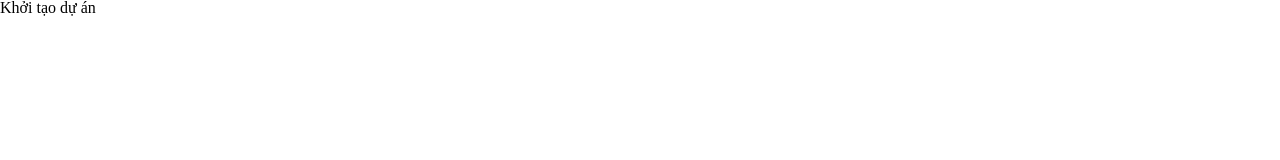
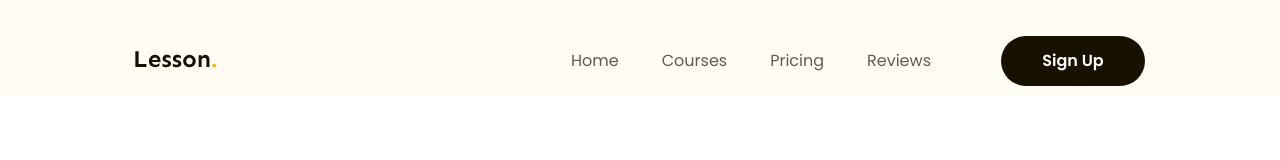
Before and after one commit to vudinhhnc/f8-htmlcss-02, a plain HTML site: page index.html in a window 1280 px wide. Shown: the top 160 px of the page. Drawn offline with Linux system fonts and the light colour scheme; files that its build step writes are made by us from their sources.

Commit message:
Làm phần Header - phần navbar

```diff
--- a/assets/css/style.css
+++ b/assets/css/style.css
@@ -0,0 +1,111 @@
+* {
+    box-sizing: border-box;
+}
+
+html {
+    font-size: 62.5%;
+    scroll-behavior: smooth;
+}
+
+body {
+    font-size: 1.6rem;
+    /* font-family: "Sen", sans-serif; */
+    font-family: "Poppins", sans-serif;
+}
+
+/* ======common====== */
+.content {
+    margin: 0 auto;
+    width: calc(100vw - 135px * 2);
+}
+
+a {
+    text-decoration: none;
+}
+
+.btn {
+    display: inline-block;
+    padding: 11px 0;
+    min-width: 144px;
+    border-radius: 9999px;
+    color: #fff;
+    text-align: center;
+    font-family: Poppins;
+    font-weight: 600;
+}
+
+.btn:hover {
+    opacity: 0.9;
+}
+
+/* ======header====== */
+.header {
+    background: #fffcf4;
+}
+
+.fixed {
+    position: sticky;
+    top: -26px;
+    z-index: 1;
+    padding-top: 36px;
+    padding-bottom: 10px;
+}
+
+/* .header .content {
+    background-color: rgb(229, 209, 119);
+} */
+
+.header .navbar {
+    display: flex;
+    align-items: center;
+    height: 50px;
+}
+
+.navbar ul {
+    display: flex;
+    gap: 43px;
+    margin-left: auto;
+}
+
+.navbar ul a {
+    position: relative;
+    display: inline-block;
+    padding: 15px 0;
+    font-family: Poppins;
+    color: #5f5b53;
+    font-size: 1.6rem;
+    font-weight: 400;
+    line-height: 1.75;
+    text-align: center;
+}
+
+.navbar ul li.active a::after {
+    position: absolute;
+    left: 0;
+    bottom: 6px;
+    display: none;
+    content: "";
+    width: 12px;
+    height: 2px;
+    border-radius: 9999px;
+    background-color: #171100;
+}
+
+.navbar ul li:hover a {
+    color: #171100;
+    text-shadow: 1px 0 0 currentColor;
+}
+
+.navbar ul li:hover a::after {
+    display: inline-block;
+}
+
+.navbar .action {
+    margin-left: 70px;
+}
+
+.navbar .action-click {
+    font-size: 1.6rem;
+    line-height: 1.75; /* 175% */
+    background: #171100;
+}
--- a/index.html
+++ b/index.html
@@ -5,11 +5,45 @@
         <meta name="viewport" content="width=device-width, initial-scale=1.0" />
         <!-- reset css -->
         <link rel="stylesheet" href="./assets/css/reset.css" />
+        <!-- embed font -->
+        <link rel="preconnect" href="https://fonts.googleapis.com" />
+        <link rel="preconnect" href="https://fonts.gstatic.com" crossorigin />
+        <link
+            href="https://fonts.googleapis.com/css2?family=Poppins:ital,wght@0,400;0,500;0,600;0,700;1,400&family=Sen:wght@700&display=swap"
+            rel="stylesheet"
+        />
         <!-- style css -->
-        <link rel="stylesheet" href=".assets/css/style.css" />
+        <link rel="stylesheet" href="./assets/css/style.css" />
         <title>F8 PROJECT 02</title>
     </head>
-    <body>
-        <h1>Khởi tạo dự án</h1>
+    <body style="height: 5000px">
+        <!-- Header -->
+        <header class="header fixed">
+            <!-- content -->
+            <div class="content">
+                <!-- navbar -->
+                <nav class="navbar">
+                    <!-- logo -->
+                    <a href="#!">
+                        <img src="./assets/img/Lesson-logo.svg" alt="Logo" />
+                    </a>
+                    <!-- navigation -->
+                    <ul>
+                        <li class="active"><a href="#!">Home</a></li>
+                        <li><a href="#!">Courses</a></li>
+                        <li><a href="#!">Pricing</a></li>
+                        <li><a href="#!">Reviews</a></li>
+                    </ul>
+                    <!-- action -->
+                    <div class="action">
+                        <a href="#!" class="btn action-click">Sign Up</a>
+                    </div>
+                </nav>
+            </div>
+        </header>
+        <!-- Main -->
+        <main></main>
+        <!-- Footer -->
+        <footer></footer>
     </body>
 </html>
```
Also changed, not shown: assets/img/Lesson-logo.svg (added), assets/img/stats-image.jpg (added).
